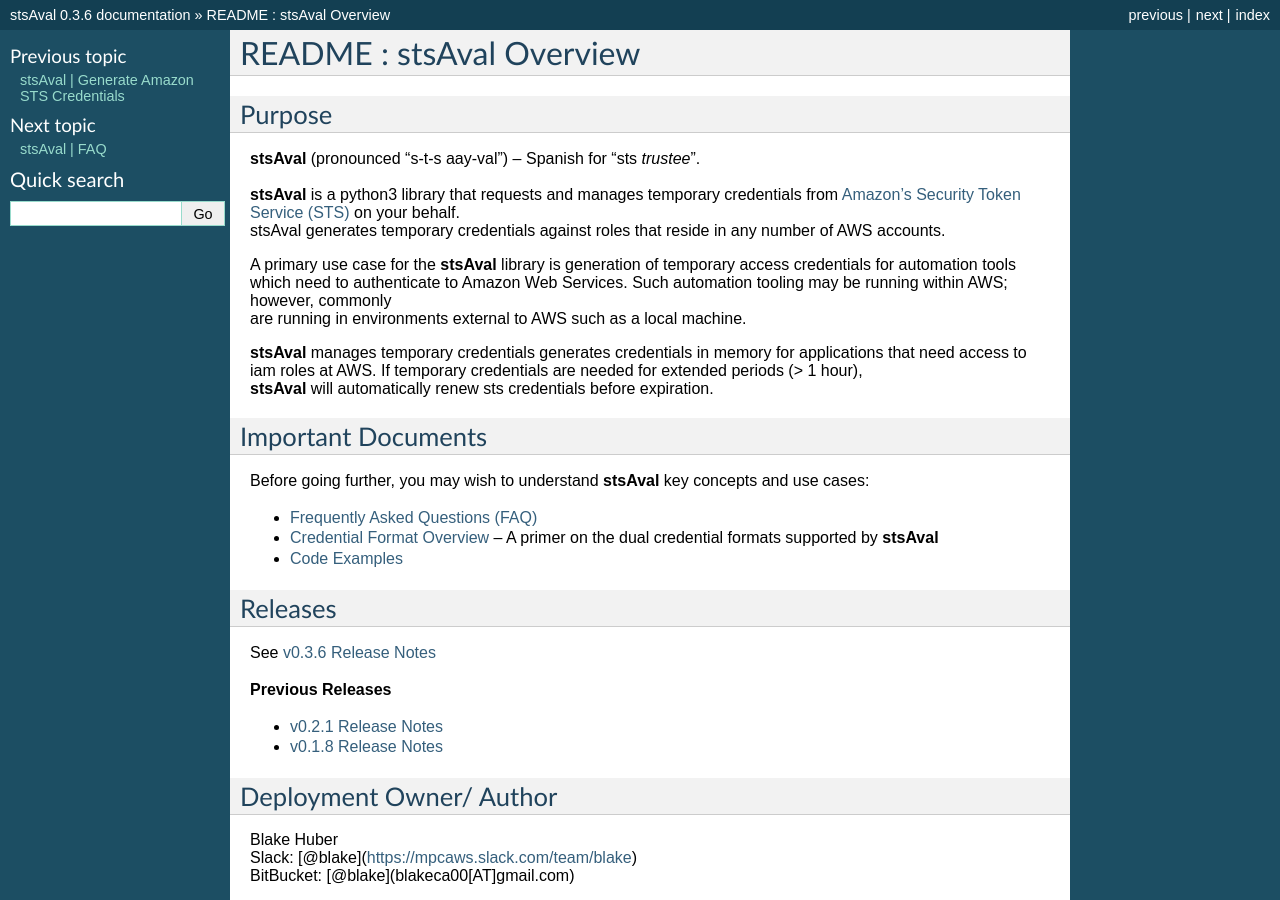
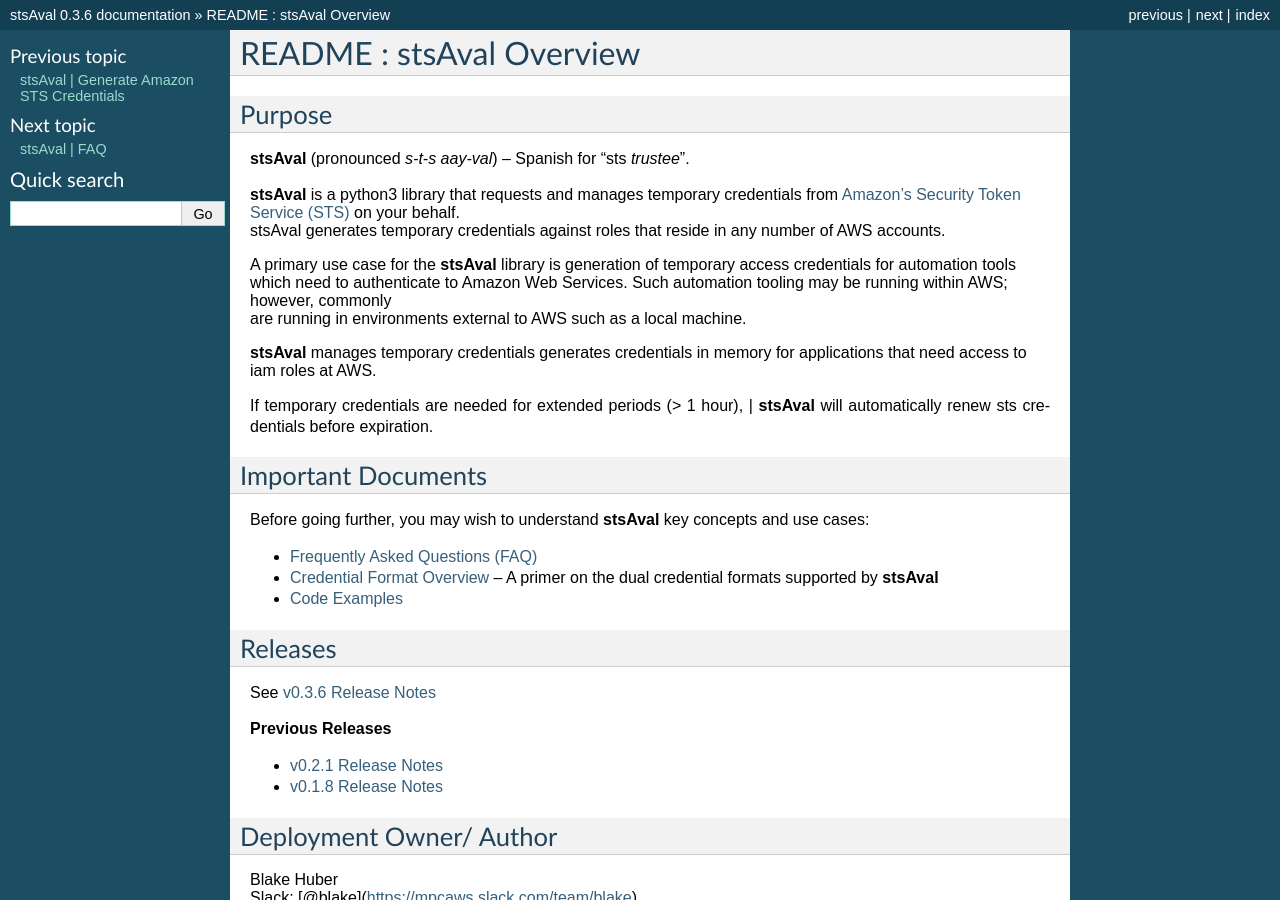
Before and after one commit to fstab50/stslib, a Sphinx documentation site: the page built from docs/source/README.rst, in a window 1280 px wide and 900 px high. Built offline with Sphinx 7.4.7, drawn with Linux system fonts in a browser that asks for light colours.

```diff
--- a/docs/source/README.rst
+++ b/docs/source/README.rst
@@ -6,7 +6,7 @@
 Purpose
 ~~~~~~~
 
-**stsAval** (pronounced "s-t-s aay-val") -- Spanish for "sts *trustee*".
+**stsAval** (pronounced *s-t-s aay-val*) -- Spanish for "sts *trustee*".
 
 | **stsAval** is a python3 library that requests and manages temporary credentials from `Amazon's Security Token Service (STS) <http://docs.aws.amazon.com/STS/latest/APIReference/Welcome.html>`__
   on your behalf.
@@ -16,8 +16,8 @@ Purpose
 | which need to authenticate to Amazon Web Services. Such automation tooling may be running within AWS; however, commonly
 | are running in environments external to AWS such as a local machine.
 
-| **stsAval** manages temporary credentials generates credentials in memory for applications that need access to iam roles at AWS. If temporary credentials are needed
-  for extended periods (> 1 hour),
+| **stsAval** manages temporary credentials generates credentials in memory for applications that need access to iam roles at AWS.
+If temporary credentials are needed for extended periods (> 1 hour),
 | **stsAval** will automatically renew sts credentials before expiration.
 
 Important Documents
```
